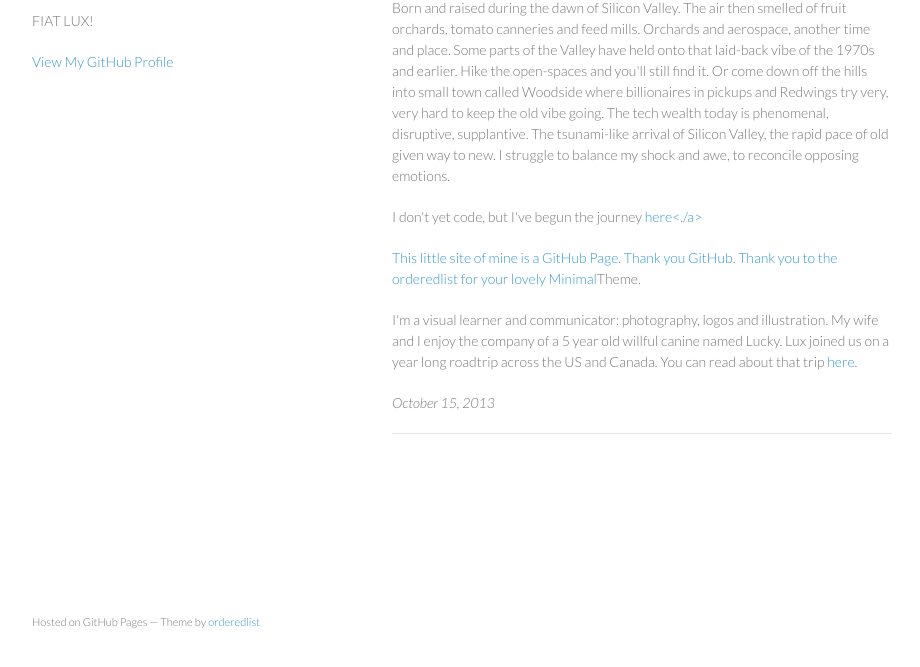
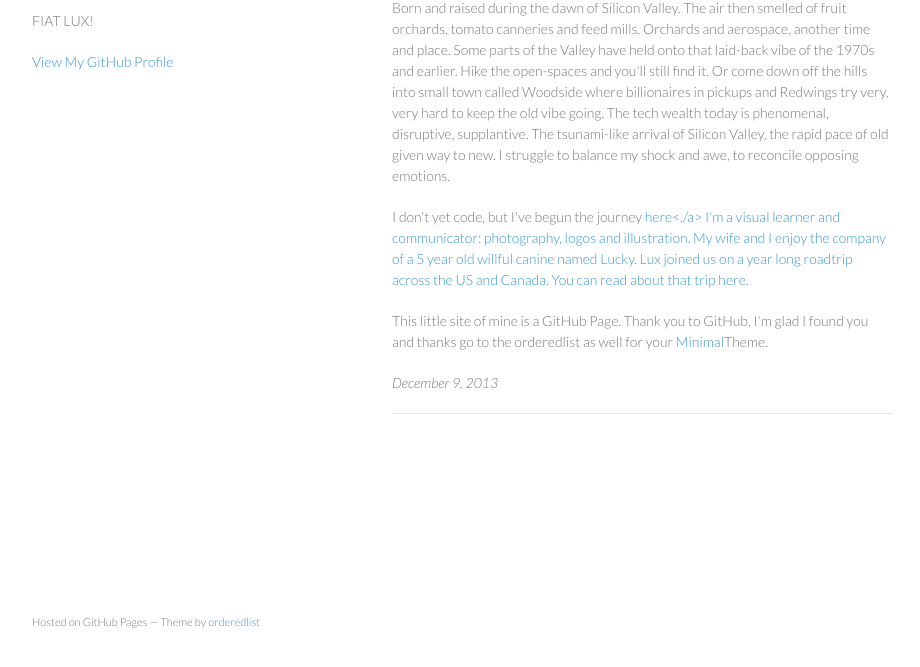
Before and after one commit to fiat-lucky/chicalote.github.io, a plain HTML site: page index.html in a window 1280 px wide. Shown: the part 99-766 px from the top of the page, without its empty margins (178-1098 px from the left). Drawn offline with Linux system fonts and the light colour scheme.

Commit message:
Update index.html

```diff
--- a/index.html
+++ b/index.html
@@ -29,17 +29,17 @@
 <p>Born and raised during the dawn of Silicon Valley. The air then smelled of fruit orchards, tomato canneries and feed mills. Orchards and aerospace, another time and place. Some parts of the Valley have held onto that laid-back vibe of the 1970s and earlier. Hike the open-spaces and you'll still find it. Or come down off the hills into small town called Woodside where billionaires in pickups and Redwings try very, very hard to keep the old vibe going. The tech wealth today is phenomenal, disruptive, supplantive. The tsunami-like arrival of Silicon Valley, the rapid pace of old given way to new. I struggle to balance my shock and awe, to reconcile opposing emotions.<p>
 
 
-<p>I don't yet code, but I've begun the journey <a href="https://cs50.harvard.edu/lectures">here<./a><p>
+<p>I don't yet code, but I've begun the journey <a href="https://cs50.harvard.edu/lectures">here<./a> I'm a visual learner and communicator: photography, logos and illustration. My wife and I enjoy the company of a 5 year old willful canine named Lucky. Lux joined us on a year long roadtrip across the US and Canada. You can read about that trip <a href="http://2010flightofthechickadee.blogspot.com/">here</a>. </p>
 
-<p>This little site of mine is a GitHub Page. Thank you GitHub. Thank you to the orderedlist for your lovely <a href="https://github.com/orderedlist/minimal">Minimal</a>Theme. </p>I'm a visual learner and communicator: photography, logos and illustration. My wife and I enjoy the company of a 5 year old willful canine named Lucky. Lux joined us on a year long roadtrip across the US and Canada. You can read about that trip <a href="http://2010flightofthechickadee.blogspot.com/">here</a>. </p>
+
+
+<p>This little site of mine is a GitHub Page. Thank you to GitHub, I'm glad I found you and thanks go to the orderedlist as well for your <a href="https://github.com/orderedlist/minimal">Minimal</a>Theme.
 
 
 
 
 
-
-
-<p><em>October 15, 2013</em></p>
+<p><em>December 9, 2013</em></p>
 
 <hr>
       </section>
```
